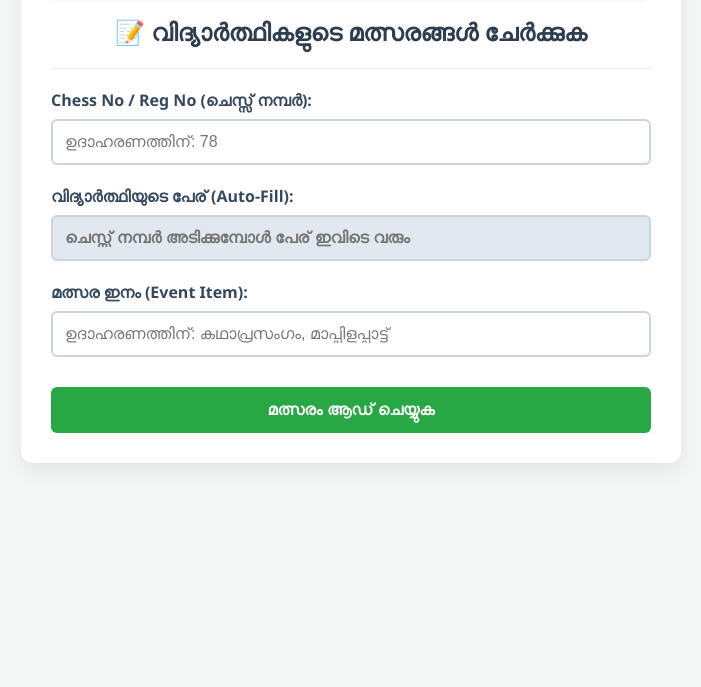
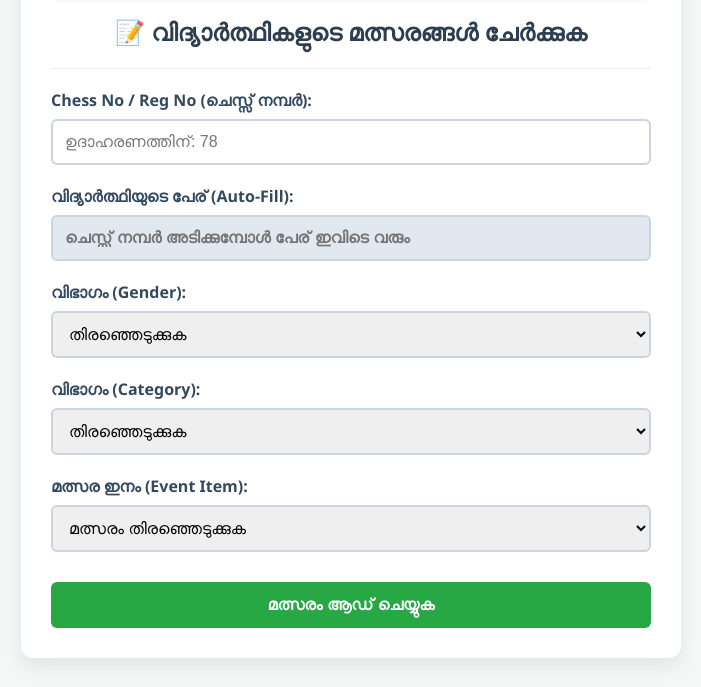
Before and after one commit to umaraus916-star/madrafest-app, a website: page add.html in a window 1280 px wide. Shown: the part 113-800 px from the top of the page, without its empty margins (289-990 px from the left). Drawn offline with Linux system fonts and the light colour scheme.

Commit message:
added gender category and item dropdowns in add.html

```diff
--- a/add.html
+++ b/add.html
@@ -15,7 +15,7 @@
         .form-group { margin-bottom: 20px; }
         label { display: block; margin-bottom: 8px; font-weight: bold; color: #34495e; }
         input, select { width: 100%; padding: 12px; box-sizing: border-box; border: 2px solid #cbd5e1; border-radius: 6px; font-size: 16px; transition: 0.3s; }
-        input:focus { border-color: #3498db; outline: none; }
+        input:focus, select:focus { border-color: #3498db; outline: none; }
         .readonly-box { background-color: #e2e8f0; font-weight: bold; color: #475569; border-color: #cbd5e1; }
         button { width: 100%; background: #28a745; color: white; padding: 14px; border: none; border-radius: 6px; cursor: pointer; font-size: 16px; font-weight: bold; transition: 0.3s; margin-top: 10px; }
         button:hover { background: #218838; }
@@ -48,8 +48,39 @@
         </div>
 
         <div class="form-group">
+            <label>വിഭാഗം (Gender):</label>
+            <select id="student-gender">
+                <option value="">തിരഞ്ഞെടുക്കുക</option>
+                <option value="ആൺകുട്ടി">ആൺകുട്ടി (Boys)</option>
+                <option value="പെൺകുട്ടി">പെൺകുട്ടി (Girls)</option>
+            </select>
+        </div>
+
+        <div class="form-group">
+            <label>വിഭാഗം (Category):</label>
+            <select id="student-category">
+                <option value="">തിരഞ്ഞെടുക്കുക</option>
+                <option value="സബ് ജൂനിയർ">സബ് ജൂനിയർ (Sub Junior)</option>
+                <option value="ജൂനിയർ">ജൂനിയർ (Junior)</option>
+                <option value="സീനിയർ">സീനിയർ (Senior)</option>
+                <option value="ജനറൽ">ജനറൽ (General)</option>
+            </select>
+        </div>
+
+        <div class="form-group">
             <label>മത്സര ഇനം (Event Item):</label>
-            <input type="text" id="event-item" placeholder="ഉദാഹരണത്തിന്: കഥാപ്രസംഗം, മാപ്പിളപ്പാട്ട്">
+            <select id="event-item">
+                <option value="">മത്സരം തിരഞ്ഞെടുക്കുക</option>
+                <option value="ഖിറാഅത്ത്">ഖിറാഅത്ത്</option>
+                <option value="പ്രസംഗം (മലയാളം)">പ്രസംഗം (മലയാളം)</option>
+                <option value="പ്രസംഗം (അറബിക്)">പ്രസംഗം (അറബിക്)</option>
+                <option value="മാപ്പിളപ്പാട്ട്">മാപ്പിളപ്പാട്ട്</option>
+                <option value="കഥാപ്രസംഗം">കഥാപ്രസംഗം</option>
+                <option value="ഉർദു ഗാനം">ഉർദു ഗാനം</option>
+                <option value="ക്വിസ്">ക്വിസ്</option>
+                <option value="രചന">രചന</option>
+                <option value="ഹിഫ്ള്">ഹിഫ്ള്</option>
+            </select>
         </div>
 
         <button type="button" onclick="submitEvent()">മത്സരം ആഡ് ചെയ്യുക</button>
@@ -73,7 +104,6 @@
             const res = await fetch('/api/students');
             const students = await res.json();
 
-            // ചെസ്സ് നമ്പർ കണ്ടെത്തുന്നു (String, Number രണ്ട് രീതിയിലും ചെക്ക് ചെയ്യും)
             const student = students.find(s => s.id === idInput || s.id === Number(idInput).toString());
 
             if (student) {
@@ -84,7 +114,7 @@
                 statusMsg.innerHTML = '<span class="error-msg">❌ ഈ ചെസ്സ് നമ്പറിൽ കുട്ടിയെ കണ്ടെത്തിയില്ല!</span>';
             }
         } catch (error) {
-            console.error("Error:", error);
+            console.error(error);
             statusMsg.innerHTML = '<span class="error-msg">⚠️ ഡാറ്റ ലോഡ് ചെയ്യാൻ കഴിഞ്ഞില്ല!</span>';
         }
     }
@@ -93,14 +123,16 @@
     function submitEvent() {
         const id = document.getElementById('student-id').value;
         const name = document.getElementById('student-name').value;
+        const gender = document.getElementById('student-gender').value;
+        const category = document.getElementById('student-category').value;
         const item = document.getElementById('event-item').value;
 
-        if (!id || !name || !item) {
-            alert("എല്ലാ വിവരങ്ങളും കൃത്യമായി പൂരിപ്പിക്കുക!");
+        if (!id || !name || !gender || !category || !item) {
+            alert("ദയവായി എല്ലാ ഓപ്ഷനുകളും കൃത്യമായി തിരഞ്ഞെടുക്കുക!");
             return;
         }
 
-        alert(`${name} എന്ന കുട്ടിക്ക് "${item}" എന്ന മത്സരം വിജയകരമായി ചേർത്തു!`);
+        alert(`${name} (${category} - ${gender}) എന്ന കുട്ടിക്ക് "${item}" എന്ന മത്സരം വിജയകരമായി ചേർത്തു!`);
         document.getElementById('add-event-form').reset();
         document.getElementById('status-message').innerHTML = '';
     }
```
